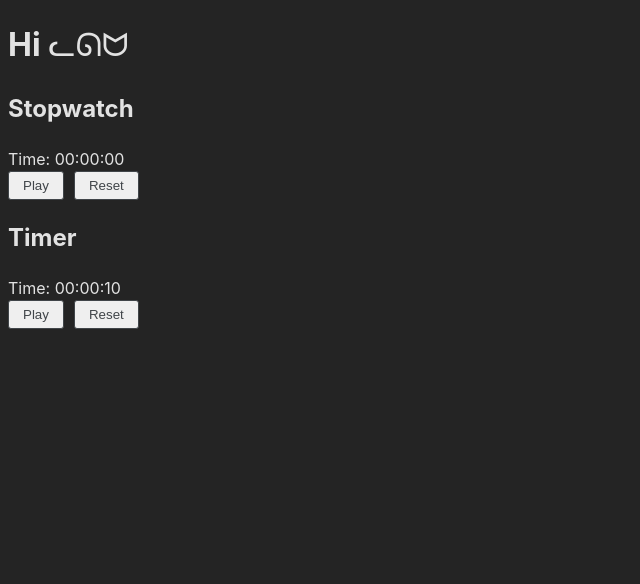
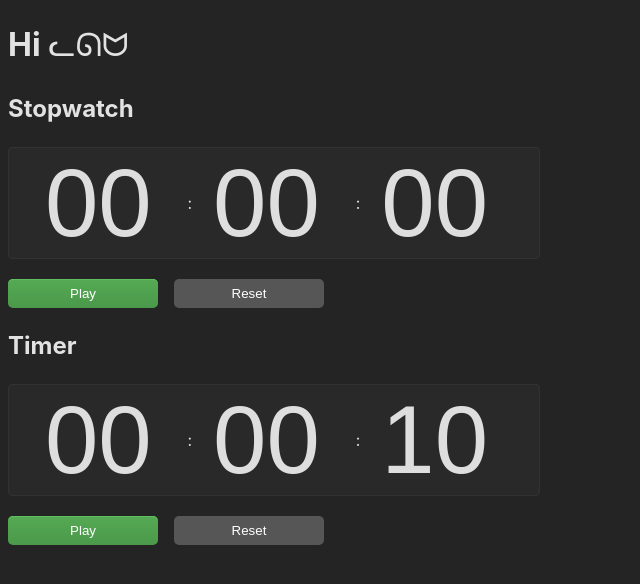
Before and after one commit to Skcorpion/react-ts-timer, a React (Vite) app: page / in a window 1280 px wide. Shown: the top 584 px of the page, without its empty margins (0-640 px from the left). Built offline with nearby package versions, Linux system fonts and the light colour scheme.

Commit message:
task#1 add input to the timer

```diff
--- a/src/components/Control.css
+++ b/src/components/Control.css
@@ -1,14 +1,71 @@
+.buttons {
+  display: flex;
+  align-items: center;
+  margin-top: 20px;
+  width: 100%;
+  gap: 1rem;
+}
+
 .control-btn {
-  margin: 0px 10px 0px 0px;
-  padding: 6px 14px;
-  color: rgb(64, 69, 73);
-  border-radius: 3px;
-  border: 1px solid rgb(64, 69, 73);
-  cursor: pointer;
-  transition: .3s;
+  padding: 7px 15px;
+  color: #fff;
+  border: none;
+  border-radius: 5px;
+  cursor: regular;
+  min-width: 150px;
+  background-color: #565656;
+}
+
+.control-btn.start {
+  background: linear-gradient(to bottom, #55aa54, #4b984a);
+  box-shadow: inset 0 1px 0px 0px #60bf5e;
+}
+
+.control-btn.running {
+  background: linear-gradient(to bottom, #d8a740, #c29638);
+  box-shadow: inset 0 1px 0px 0px #e0b759;
 }
 
 .control-btn:hover {
-  color: aliceblue;
-  background-color: steelblue;
+  background: linear-gradient(to bottom, #4682b4, #4892ce);
+  box-shadow: inset 0 1px 0px 0px #4682b4;
 }
+
+.control-btn:disabled {
+  background: #3a3a3a;
+  box-shadow: inset 0 1px 0px 0px #3a3a3a;
+  color: #717171;
+}
+
+.time {
+  background-color: #292929;
+  border-radius: 5px;
+  padding: 0 1rem;
+  display: flex;
+  align-items: center;
+  box-shadow: inset 0 0 1px 0.2px #494949;
+  position: relative;
+  transform: translateY(0) scale(1);
+  transition: all 0.5s ease;
+  width: 500px;
+}
+
+.digits {
+  font-size: 600%;
+  font-variant-numeric: tabular-nums;
+  color: #dedede;
+  cursor: default;
+  appearance: none;
+  border: none;
+  background-color: transparent;
+  width: 100%;
+  text-align: center;
+}
+
+input[type="number"] {
+  caret-color: transparent;
+}
+
+.digits.active {
+  color: #ffa500;
+}
--- a/src/components/Control.tsx
+++ b/src/components/Control.tsx
@@ -1,18 +1,57 @@
-import { FC } from 'react';
-import './Control.css';
-import useStopwatch from '../customHooks/useStopwatch';
+import { FC } from "react";
+import "./Control.css";
+import useTimer from "../customHooks/useTimer";
 
-const Control : FC<ReturnType<typeof useStopwatch>> = ({hours, minutes, seconds, isRunning, start, reset}) => (
+const Control: FC<ReturnType<typeof useTimer> & { isControled: boolean }> = ({
+  hours,
+  minutes,
+  seconds,
+  isRunning,
+  start,
+  reset,
+  handleChange,
+  isControled,
+}) => (
   <>
-    <div className="digits">
-      Time: {hours}:{minutes}:{seconds}
+    <div className="time">
+      <input
+        className="digits"
+        type="number"
+        name="hours"
+        value={hours}
+        onChange={(e) => handleChange(e, hours)}
+        disabled={isRunning || !isControled}
+      />
+      <span className="colon">:</span>
+      <input
+        className="digits"
+        type="number"
+        name="minutes"
+        value={minutes}
+        onChange={(e) => handleChange(e, minutes)}
+        disabled={isRunning || !isControled}
+      />
+      <span className="colon">:</span>
+      <input
+        className="digits"
+        type="number"
+        name="seconds"
+        value={seconds}
+        onChange={(e) => handleChange(e, seconds)}
+        disabled={isRunning || !isControled}
+      />
     </div>
-    <button className="control-btn" onClick={start}>
-      {isRunning ? "Pause" : "Play"}
-    </button>
-    <button className="control-btn" onClick={reset}>
-      Reset
-    </button>
+    <div className="buttons">
+      <button
+        className={`control-btn start ${isRunning ? "running" : ""}`}
+        onClick={start}
+      >
+        {isRunning ? "Pause" : "Play"}
+      </button>
+      <button className="control-btn" onClick={reset}>
+        Reset
+      </button>
+    </div>
   </>
 );
 
--- a/src/components/Stopwatch.tsx
+++ b/src/components/Stopwatch.tsx
@@ -5,7 +5,7 @@
   return (
     <div className="stopwatch__container">
       <h2>Stopwatch</h2>
-      <Control {...useStopwatch()} />
+      <Control {...useStopwatch()} isControled={false} />
     </div>
   );
 }
--- a/src/components/Timer.tsx
+++ b/src/components/Timer.tsx
@@ -5,7 +5,7 @@
   return (
     <div className="timer__container">
       <h2>Timer</h2>
-      <Control {...useTimer(10)} />
+      <Control {...useTimer(10)} isControled={true}/>
     </div>
   );
 }
--- a/src/customHooks/useStopwatch.ts
+++ b/src/customHooks/useStopwatch.ts
@@ -29,5 +29,9 @@
     setTime(0);
   }
 
-  return { ...Time.getTimeFromSeconds(time), start, reset, isRunning };
+  function handleChange() {
+    // do nothing
+  }
+
+  return { ...Time.getTimeFromSeconds(time), start, reset, isRunning, handleChange };
 }
--- a/src/customHooks/useTimer.ts
+++ b/src/customHooks/useTimer.ts
@@ -1,4 +1,4 @@
-import { useEffect, useState } from "react";
+import { useEffect, useState} from "react";
 import Time from "../utils/Time";
 
 export default function useTimer(startSeconds = 600) {
@@ -31,5 +31,51 @@
     setTime(startSeconds);
   }
 
-  return { ...Time.getTimeFromSeconds(time), start, reset, isRunning };
+  function handleChange(
+    e: React.ChangeEvent<HTMLInputElement>,
+    prevValue: string
+  ) {
+    if (!("inputType" in e.nativeEvent)) {
+      // filter keyboard numbers (only arrows allowed)
+      const { name, value } = e.target;
+      const intValue = parseInt(value);
+      const intPrevValue = parseInt(prevValue);
+      const incOrDec = intValue > intPrevValue ? 1 : -1;
+
+      switch (name) {
+        case "hours":
+          setTime((prev) => {
+            const nextValue = prev + 3600 * incOrDec;
+            if (nextValue >= 0) {
+              return nextValue;
+            } else return prev;
+          });
+          break;
+        case "minutes":
+          setTime((prev) => {
+            const nextValue = prev + 60 * incOrDec;
+            if (nextValue >= 0) {
+              return nextValue;
+            } else return prev;
+          });
+          break;
+        case "seconds":
+          setTime((prev) => {
+            const nextValue = prev + incOrDec;
+            if (nextValue >= 0) {
+              return nextValue;
+            } else return prev;
+          });
+          break;
+      }
+    }
+  }
+
+  return {
+    ...Time.getTimeFromSeconds(time),
+    start,
+    reset,
+    handleChange,
+    isRunning,
+  };
 }
```
